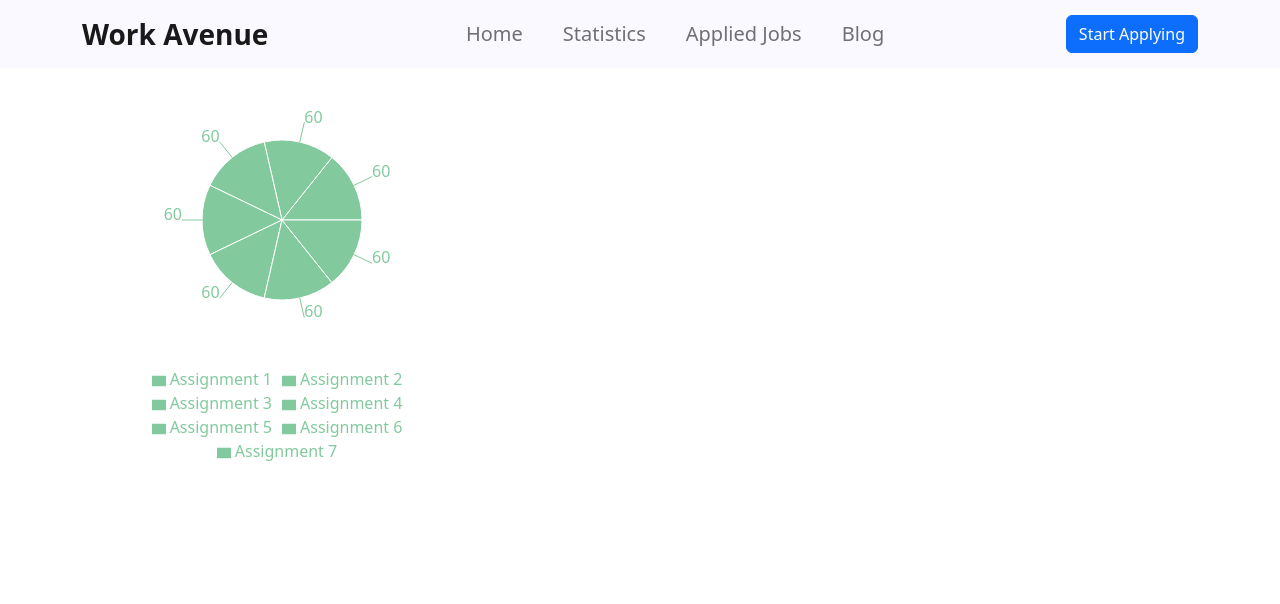
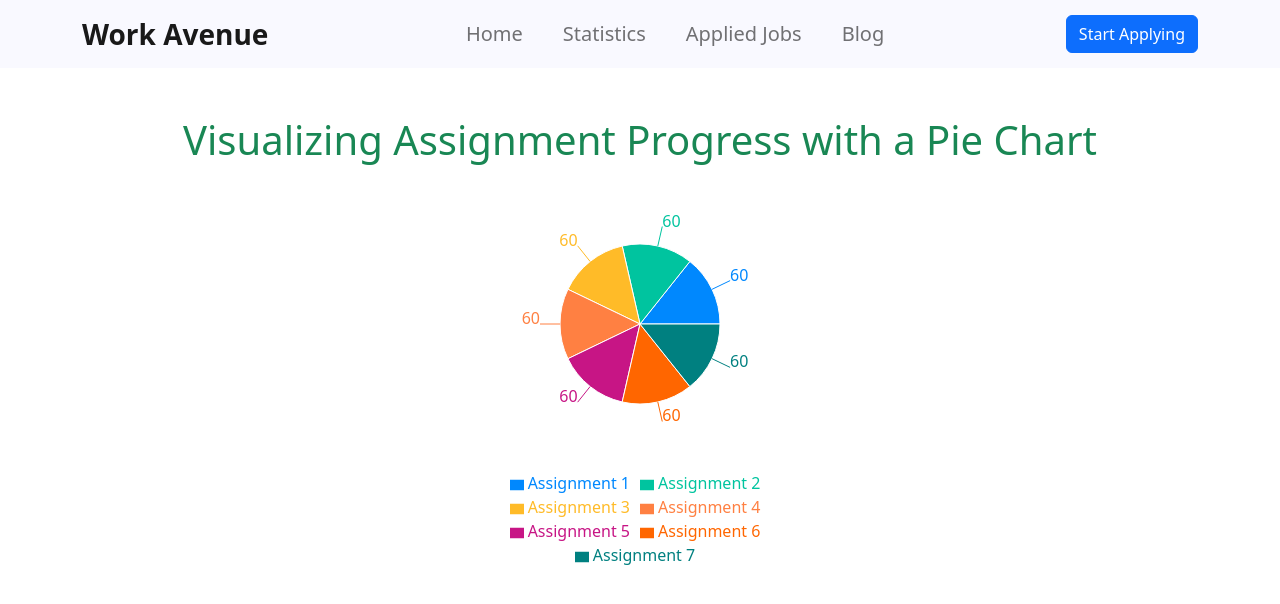
Before and after one commit to tanvir27/Career-Track, a React (Vite) app: page /statistics in a window 1280 px wide. Shown: the top 604 px of the page. Built offline with nearby package versions, Linux system fonts and the light colour scheme.

Commit message:
pie chart fill color updated

```diff
--- a/src/components/Statistics/Statistics.jsx
+++ b/src/components/Statistics/Statistics.jsx
@@ -2,6 +2,16 @@ import React, { useState, useEffect } from "react";
 // import { useLoaderData } from 'react-router-dom';
 // import StatisticsDetails from '../StatisticsDetails/StatisticsDetails';
 import { PieChart, Pie, Legend, Tooltip, Cell } from "recharts";
+
+const colors = [
+  "#0088FE",
+  "#00C49F",
+  "#FFBB28",
+  "#FF8042",
+  "#C71585",
+  "#FF6600",
+  "#008080",
+];
 
 const Statistics = () => {
   // const statisticsData = useLoaderData();
@@ -14,8 +24,13 @@ const Statistics = () => {
   }, []);
 
   return (
-    <div>
-      <div className="container text-center">
+    <div className="container">
+      <div className="text-success  text-center mt-5">
+        <h1 className="">
+          Visualizing Assignment Progress with a Pie Chart
+        </h1>
+      </div>
+      <div className="d-flex justify-content-center align-items-center">
         <PieChart width={400} height={400}>
           <Pie
             data={data}
@@ -28,7 +43,10 @@ const Statistics = () => {
             label
           >
             {data.map((entry, index) => (
-              <Cell key={`cell-${index}`} fill="#82ca9d" />
+              <Cell
+                key={`cell-${index}`}
+                fill={colors[index % colors.length]}
+              />
             ))}
           </Pie>
           <Tooltip />
```
Also changed, not shown: src/components/StatisticsDetails/StatisticsDetails.jsx (deleted, +0 -9 lines).
